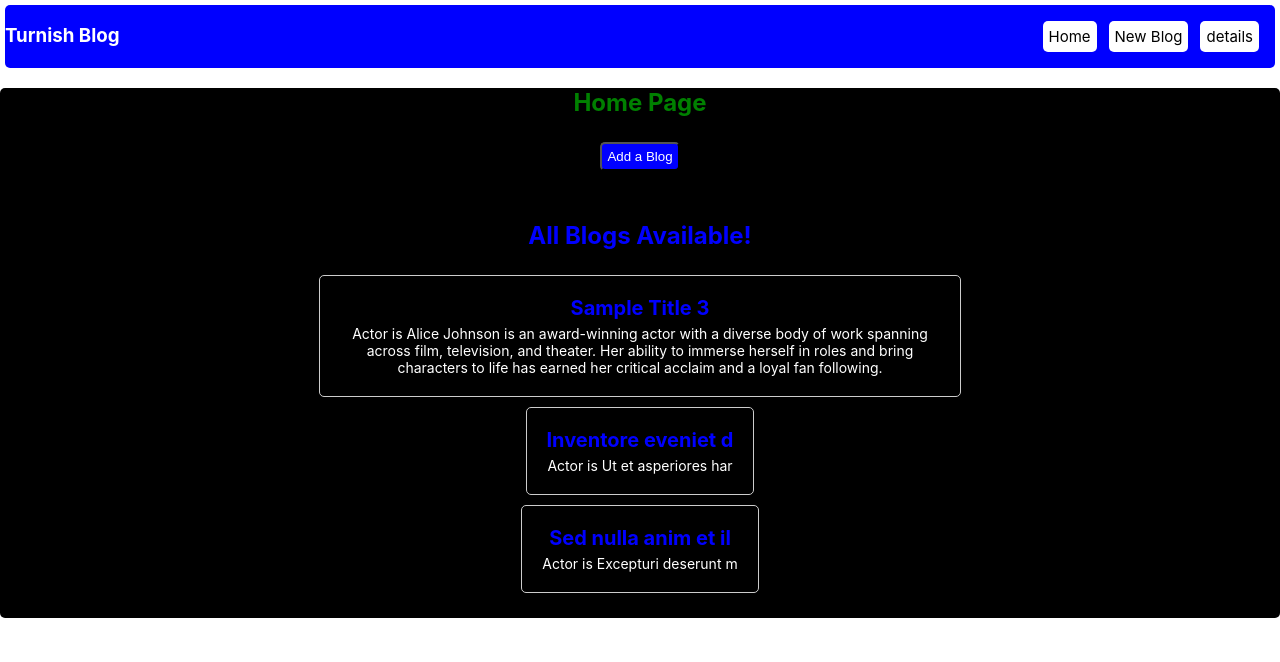
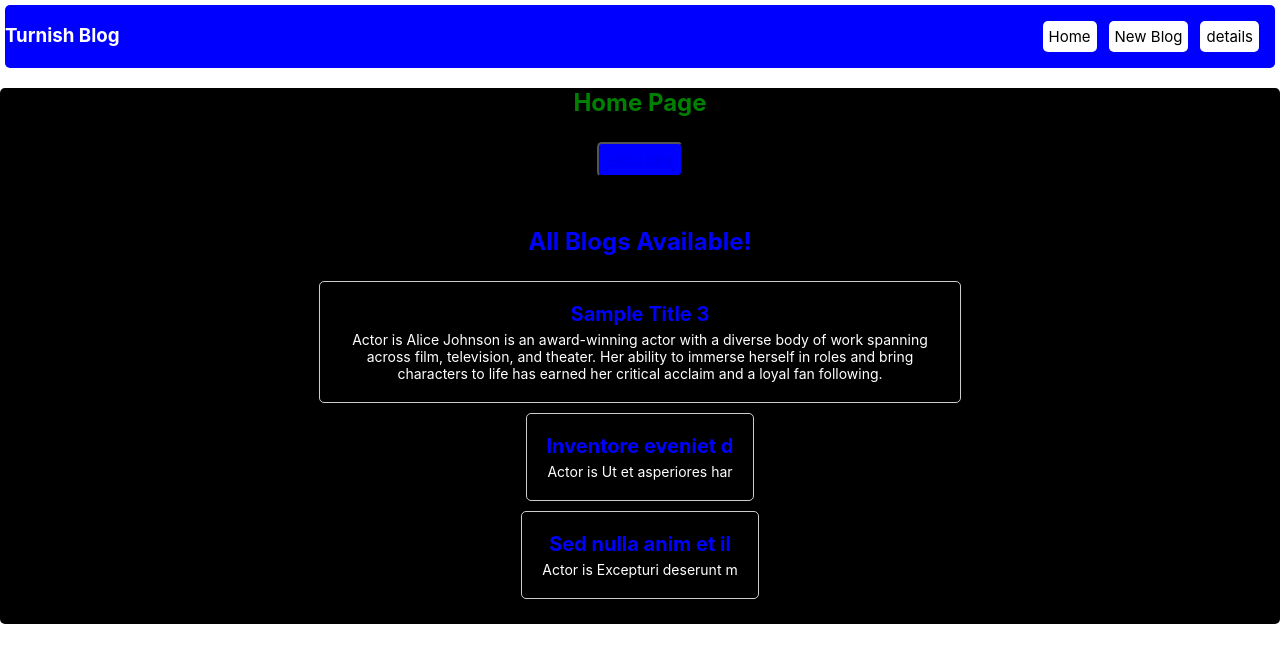
Before and after one commit to emmanuelwangila/manu-blog, a React (Create React App) app: page / in a window 1280 px wide. Shown: the top 662 px of the page. Built offline with nearby package versions, Linux system fonts and the light colour scheme; data requests are answered from the project's data file.

Commit message:
adding navlinks for routing

```diff
--- a/src/Home.jsx
+++ b/src/Home.jsx
@@ -1,4 +1,5 @@
 // import React, { useEffect, useState } from "react";
+import { NavLink } from "react-router-dom";
 import BlogList from "./BlogList";
 import useFetch from "./UseFetch";
 
@@ -25,12 +26,14 @@ const Home = () => {
           style={{
             color: "white",
             margin: "5px",
-            padding: "5px",
+            padding: "8px",
             backgroundColor: "blue",
             borderRadius: "5px",
+            cursor: "pointer",
           }}
         >
-          Add a Blog
+          <span></span>
+          <NavLink to={"/new-blog"}> Add a Blog </NavLink>
         </button>
       </div>
       {error && <div> {error} </div>}
```
